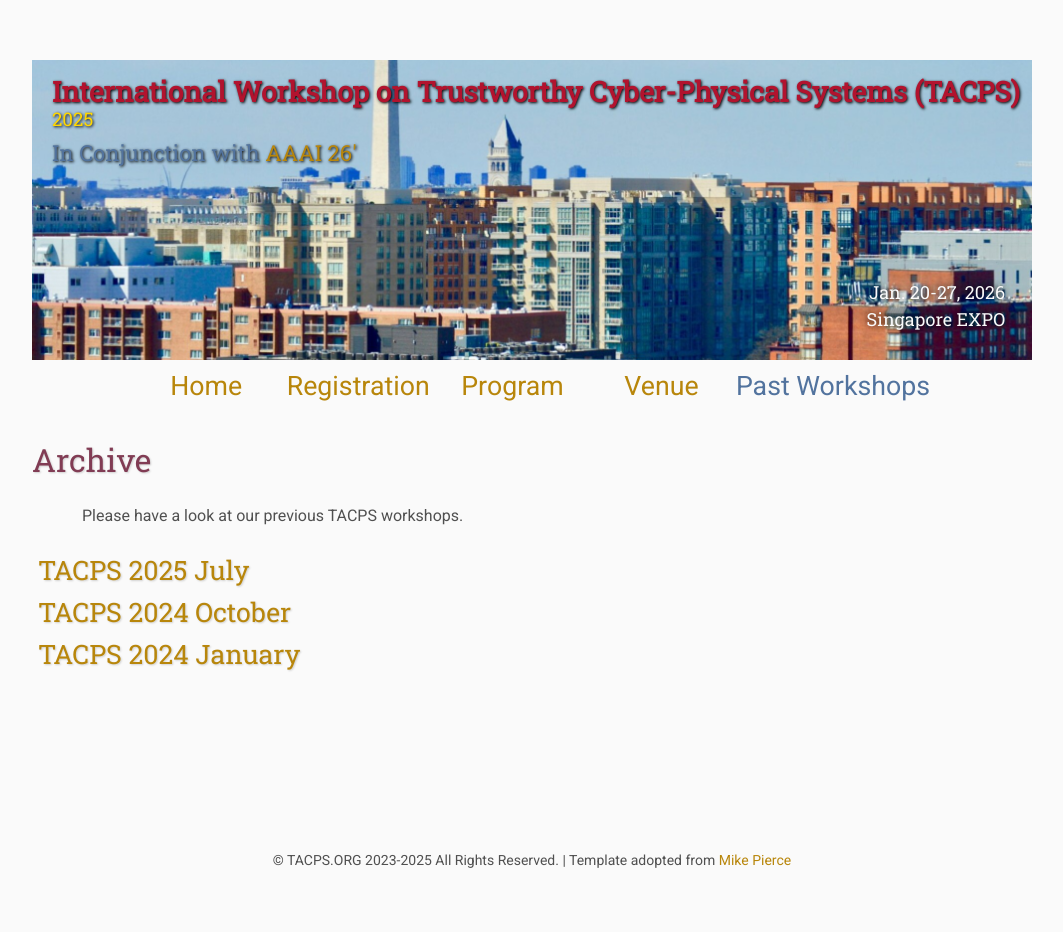
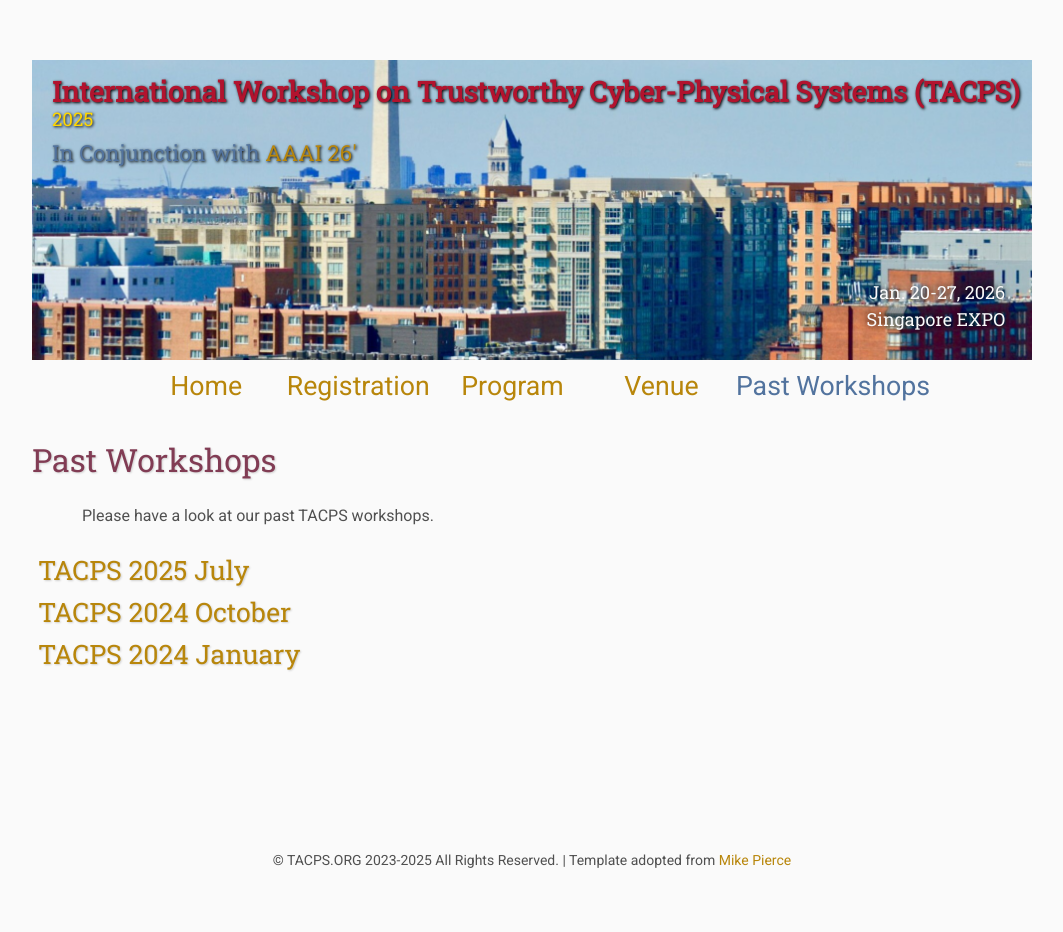
Before and after one commit to ITSEG-MQ/tacps, a Jekyll site: the page built from archive/index.html, in a window 1280 px wide. Shown: the whole page, without its empty margins (108-1171 px from the left). Built offline with Jekyll 4.4.1, drawn with Linux system fonts in a browser that asks for light colours.

Commit message:
Update index.html

```diff
--- a/archive/index.html
+++ b/archive/index.html
@@ -1,13 +1,13 @@
 ---
 layout: default
-title: Archive
+title: Past Workshops
 nav: archive
 ---
 
 
-<h2>Archive</h2>
+<h2>Past Workshops</h2>
 <p>
-Please have a look at our previous TACPS workshops.
+Please have a look at our past TACPS workshops.
 </p>
 
 <table>
```
